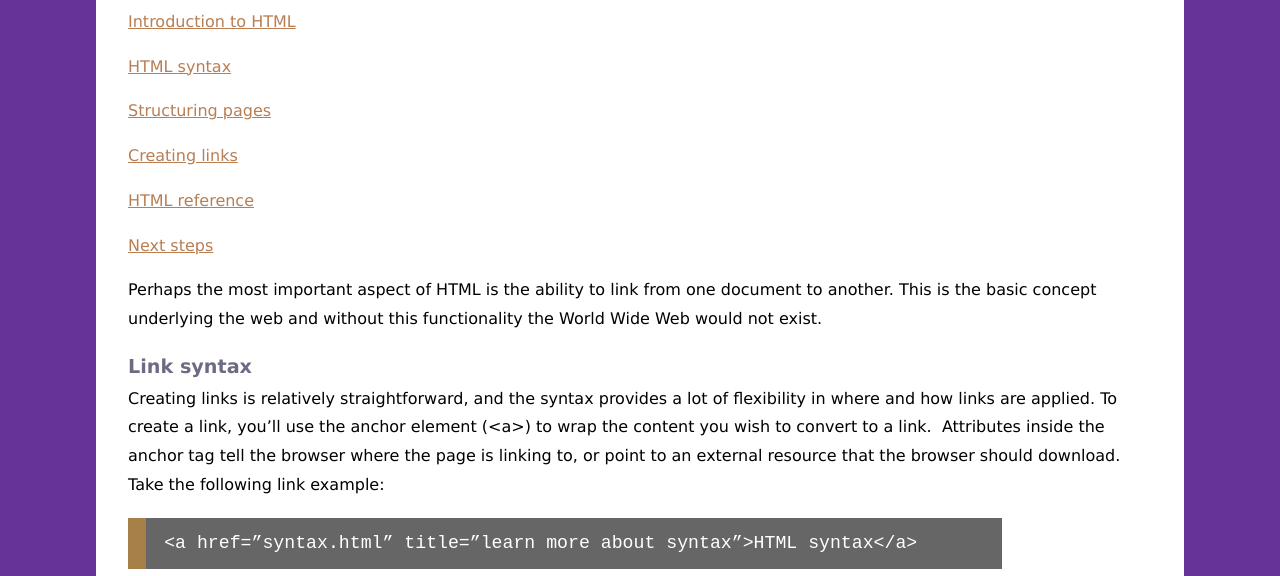
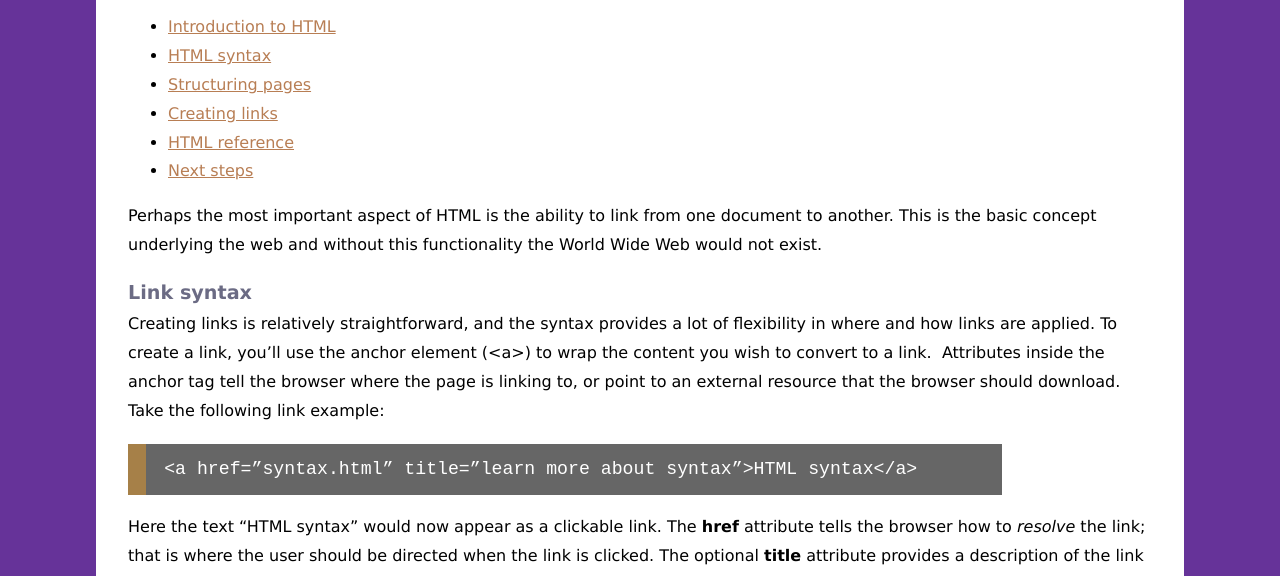
Before and after one commit to gissellefrancisco463-ux/Comp484-hw4, a plain HTML site: page links.html in a window 1280 px wide. Shown: the part 156-732 px from the top of the page. Drawn offline with Linux system fonts and the light colour scheme.

Commit message:
Update Nav

```diff
--- a/links.html
+++ b/links.html
@@ -10,22 +10,27 @@
       <h1>Comp 484</h1>
       <h2>Creating Links</h2>
       <nav role="navigation">
-        <p>
-          <a href="index.html" title="Introduction to HTML"
-            >Introduction to HTML</a
-          >
-        </p>
-        <p><a href="syntax.html" title="HTML syntax">HTML syntax</a></p>
-        <p>
-          <a href="structure.html" title="Structuring pages"
-            >Structuring pages</a
-          >
-        </p>
-        <p><a href="links.html" title="Creating links">Creating links</a></p>
-        <p>
-          <a href="reference.html" title="HTML Reference">HTML reference</a>
-        </p>
-        <p><a href="next.html" title="Next steps">Next steps</a></p>
+        <ul>
+          <li>
+            <a href="index.html" title="Introduction to HTML">Introduction to HTML</a>
+          </li>
+          <li>
+            <a href="syntax.html" title="HTML syntax">HTML syntax</a>
+          </li>
+          <li>
+            <a href="structure.html" title="Structuring pages">Structuring pages</a>
+          </li>
+          <li>
+            <a href="links.html" title="Creating links">Creating links</a>
+          </li>
+          <li>
+            <a href="reference.html" title="HTML Reference">HTML reference</a>
+          </li>
+          <li>
+            <a href="next.html" title="Next steps">Next steps</a>
+          </li>
+
+        </ul>
       </nav>
     </header>
     <main role="main">
```
Also changed, not shown: index.html (+22 -21 lines), next.html (+21 -16 lines), reference.html (+21 -16 lines), structure.html (+21 -16 lines), syntax.html (+21 -16 lines).
